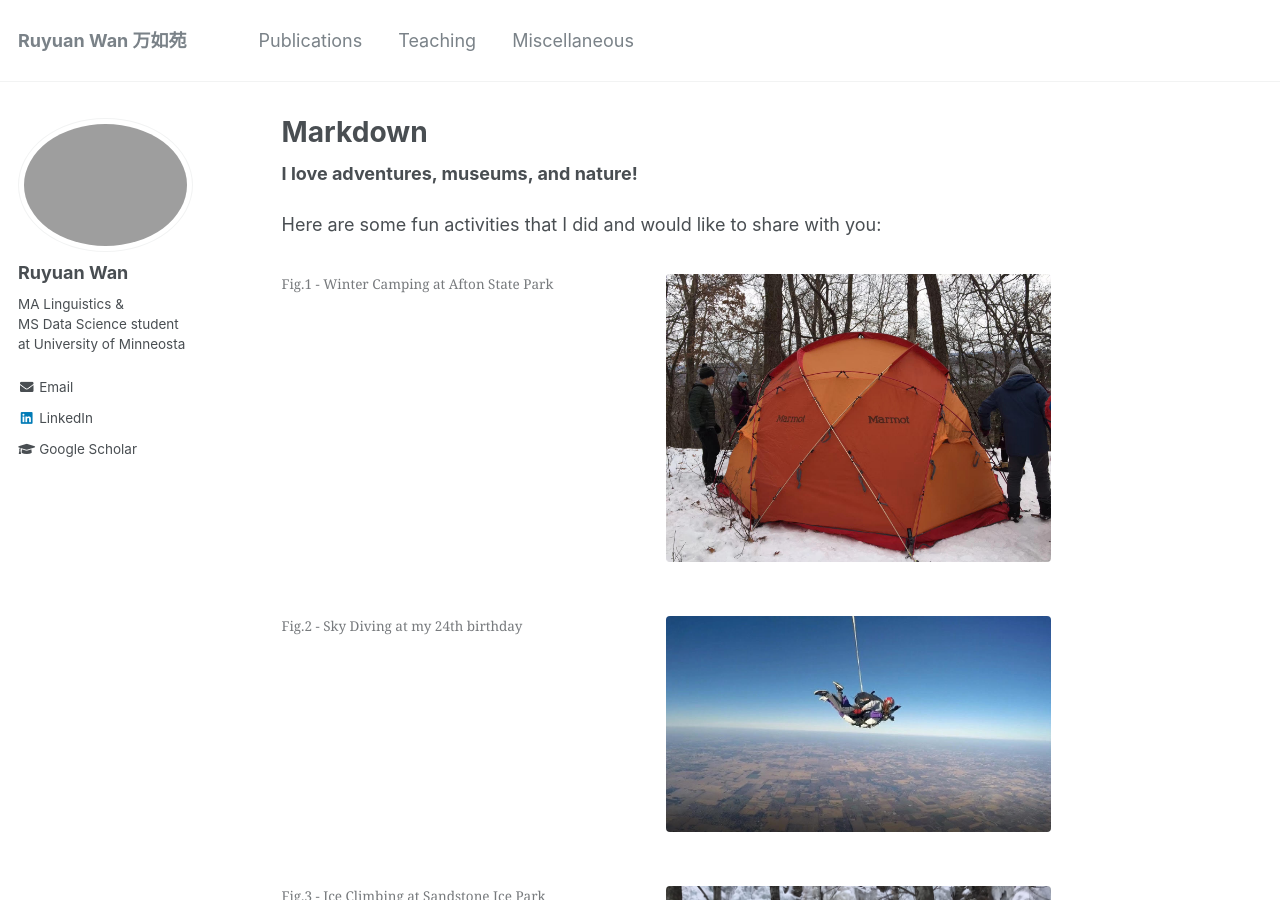
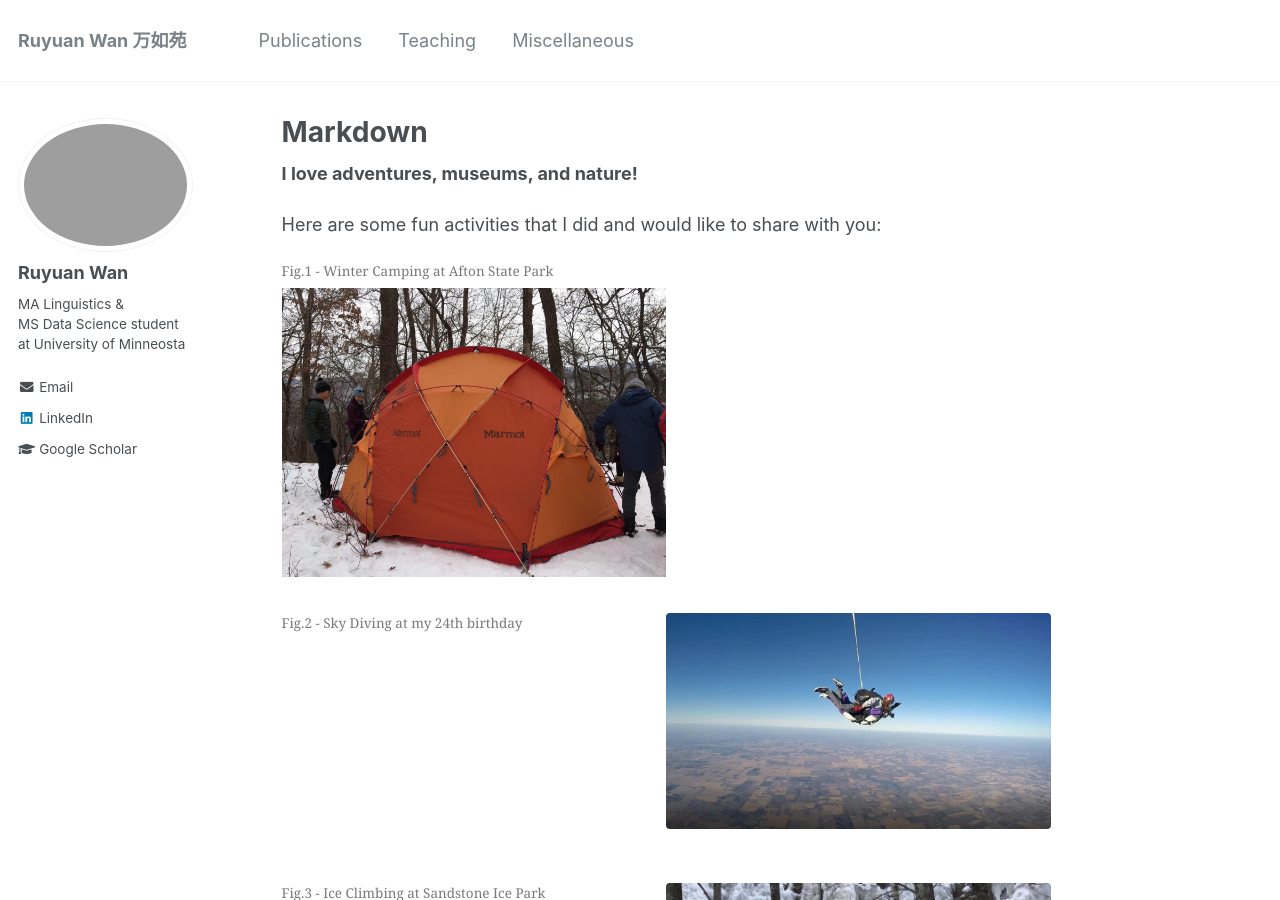
Before and after one commit to RuyuanWan/ruyuanwan.github.io, a Jekyll site: the page built from _pages/markdown.md, in a window 1280 px wide and 900 px high. Built offline with Jekyll 4.4.1, drawn with Linux system fonts in a browser that asks for light colours.

Commit message:
Update markdown.md

```diff
--- a/_pages/markdown.md
+++ b/_pages/markdown.md
@@ -12,10 +12,11 @@ redirect_from:
 Here are some fun activities that I did and would like to share with you:
 
 
-<figure>
-    <figcaption> Fig.1 - Winter Camping at Afton State Park</figcaption>
-    <img src="/images/winter_camping.jpg" style="width:50%" class="center"/>
-</figure>
+<p align="center">
+  <figcaption> Fig.1 - Winter Camping at Afton State Park</figcaption>
+  <img src="/images/winter_camping.jpg" style="width:50%">
+</p>
+
 
 <figure>
     <figcaption> Fig.2 - Sky Diving at my 24th birthday </figcaption>
```
